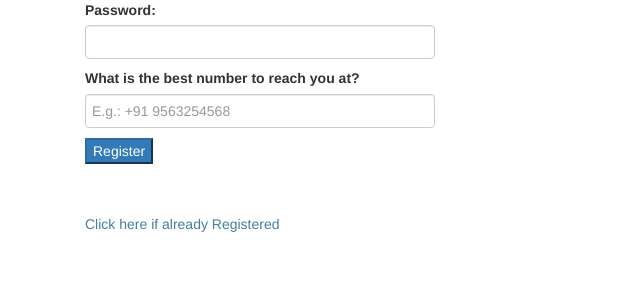
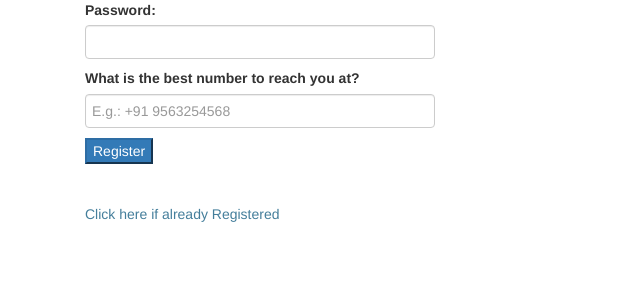
Before and after one commit to ashishforgive/django-simple-login, a Django app: page / in a window 1280 px wide. Shown: the part 206-506 px from the top of the page, without its empty margins (0-640 px from the left). Run offline with Django 3.2, Linux system fonts and the light colour scheme; some libraries are stand-ins or nearby versions.

Commit message:
Changes is base.html

```diff
--- a/login-logout/login_logout/login_logout_reg/templates/base.html
+++ b/login-logout/login_logout/login_logout_reg/templates/base.html
@@ -18,7 +18,7 @@
         {% csrf_token %}
         {{ form.as_p }}
         <button class="btn-primary">Register</button>
-        <div style="padding-top: 50px;">
+        <div style="padding-top: 40px;">
             <a href="{% url 'login' %}">Click here if already Registered</a>
         </div>
       </div>
```
